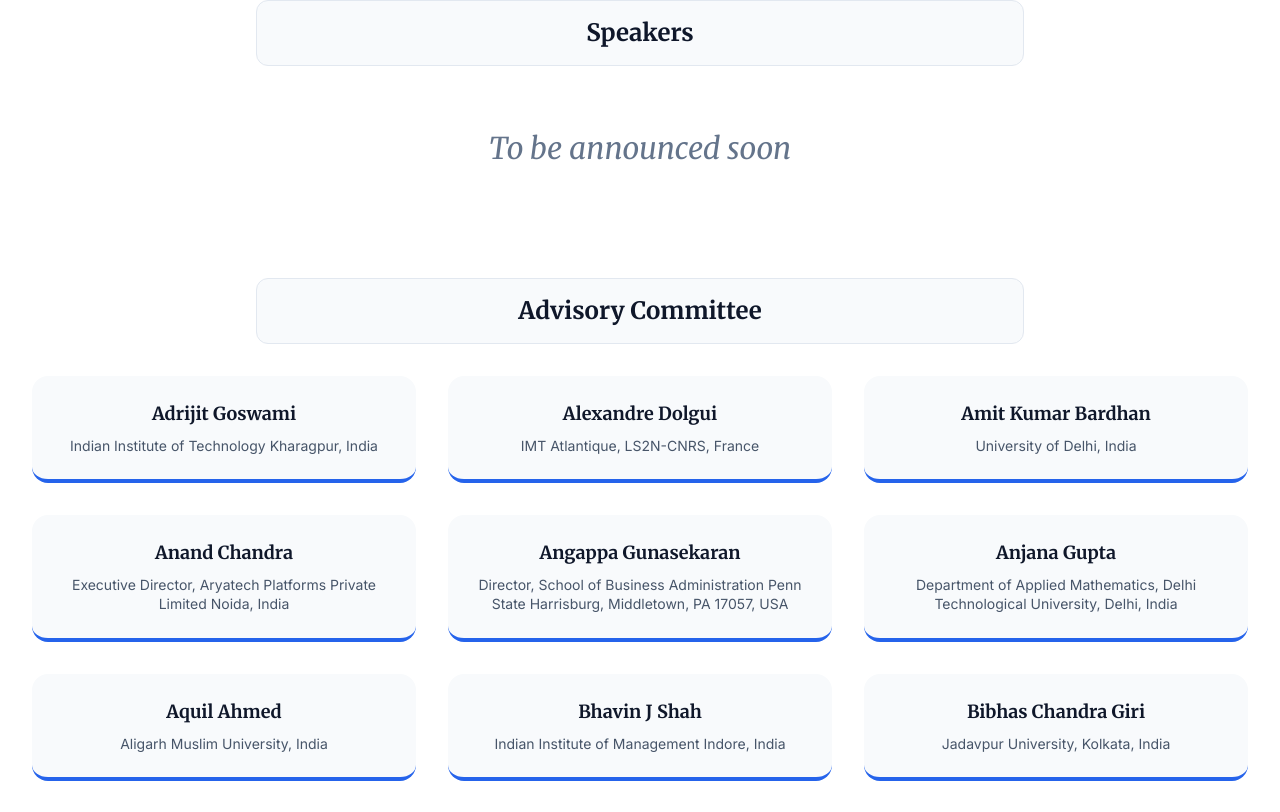
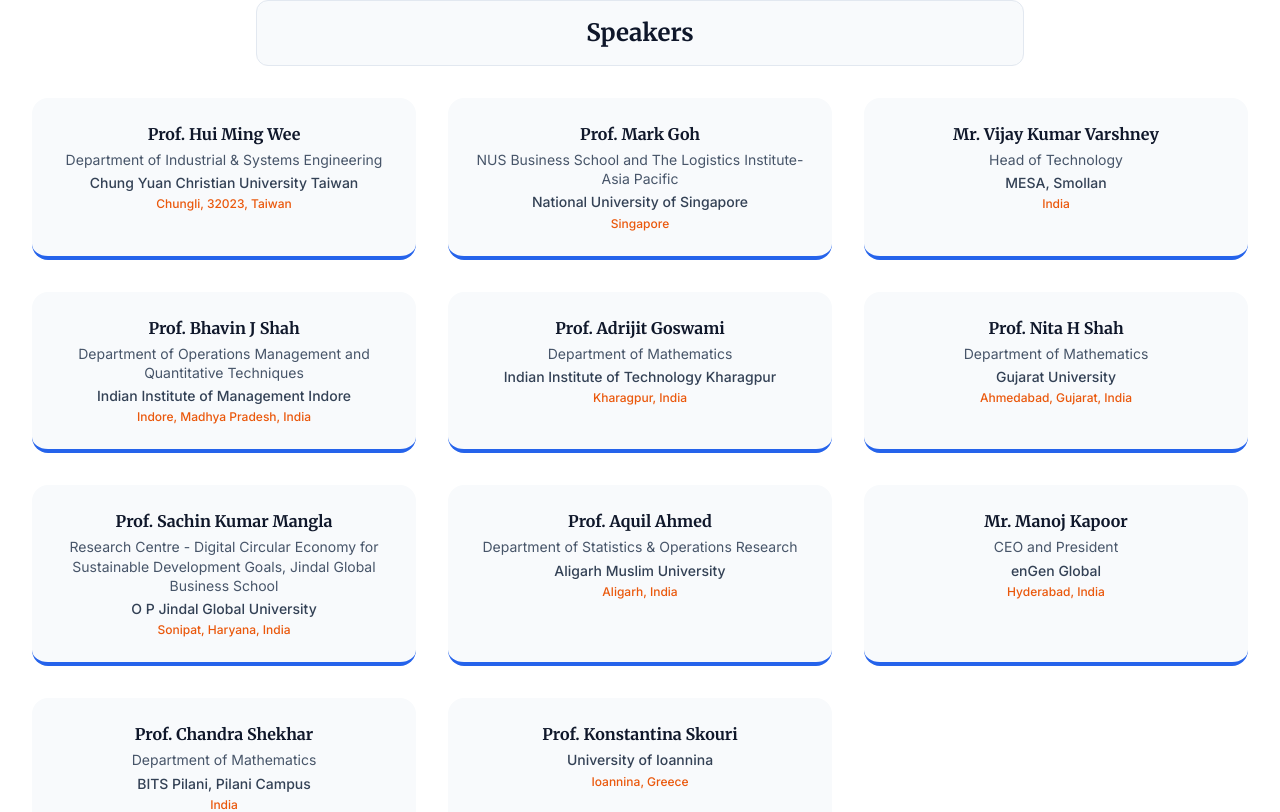
Before and after one commit to vikrantwiz02/ORSI-Conference-2025, a React (Vite) app: page / in a window 1280 px wide. Shown: the part 7848-8660 px from the top of the page. Built offline with nearby package versions, Linux system fonts and the light colour scheme.

Commit message:
feat: add Speakers section and update Advisory Committee structure

```diff
--- a/components/CommitteeSection.tsx
+++ b/components/CommitteeSection.tsx
@@ -1,5 +1,5 @@
 import React, { useState } from 'react';
-import { PATRONS, CHAIRS, ADVISORY_COMMITTEE, ORGANIZING_COMMITTEE, ORSI_COUNCIL_MEMBERS } from '../constants';
+import { PATRONS, CHAIRS, ADVISORY_COMMITTEE, ORGANIZING_COMMITTEE, ORSI_COUNCIL_MEMBERS, SPEAKERS } from '../constants';
 
 const CommitteeSection: React.FC = () => {
   const [showAllAdvisory, setShowAllAdvisory] = useState(false);
@@ -127,8 +127,18 @@
             <h3 className="text-2xl font-bold text-govt-navy mb-8 text-center bg-slate-50 py-4 rounded-xl mx-auto max-w-3xl border border-slate-200">
                 Speakers
             </h3>
-            <div className="text-center mb-16 py-8">
-                <p className="text-2xl md:text-3xl font-serif italic text-slate-500">To be announced soon</p>
+            <div className="grid grid-cols-1 md:grid-cols-2 lg:grid-cols-3 gap-8 mb-16">
+                {SPEAKERS.map((speaker, idx) => (
+                    <div key={idx} className="bg-slate-50 p-6 rounded-2xl text-center border-b-4 border-govt-blue hover:shadow-lg transition-shadow">
+                        {/* <div className="w-16 h-16 bg-govt-blue/10 rounded-full mx-auto mb-4 flex items-center justify-center text-2xl font-serif font-bold text-govt-blue">
+                            {speaker.name.split(' ').find(p => !['Prof.', 'Mr.', 'Ms.', 'Dr.'].includes(p))?.charAt(0) ?? speaker.name.charAt(0)}
+                        </div> */}
+                        <h3 className="text-base font-bold text-govt-navy mb-1">{speaker.name}</h3>
+                        {speaker.post && <p className="text-sm text-slate-600 leading-snug mb-1">{speaker.post}</p>}
+                        <p className="text-sm text-slate-700 font-medium leading-snug mb-1">{speaker.institution}</p>
+                        <p className="text-xs text-govt-accent font-medium">{speaker.location}</p>
+                    </div>
+                ))}
             </div>
         </div>
 
@@ -139,17 +149,14 @@
             </h3>
 
             <div className="grid grid-cols-1 md:grid-cols-2 lg:grid-cols-3 gap-8">
-                {displayedAdvisory.map((member, idx) => {
-                    const parts = member.split(', ');
-                    const name = parts[0];
-                    const affiliation = parts.slice(1).join(', ');
-                    return (
-                        <div key={idx} className="bg-slate-50 p-6 rounded-2xl text-center border-b-4 border-govt-blue hover:shadow-lg transition-shadow">
-                            <h3 className="text-lg font-bold text-govt-navy mb-2">{name}</h3>
-                            <p className="text-sm text-slate-600 leading-snug">{affiliation}</p>
-                        </div>
-                    );
-                })}
+                {displayedAdvisory.map((member, idx) => (
+                    <div key={idx} className="bg-slate-50 p-6 rounded-2xl text-center border-b-4 border-govt-blue hover:shadow-lg transition-shadow">
+                        <h3 className="text-base font-bold text-govt-navy mb-1">{member.name}</h3>
+                        {member.post && <p className="text-sm text-slate-600 leading-snug mb-1">{member.post}</p>}
+                        <p className="text-sm text-slate-700 font-medium leading-snug mb-1">{member.institution}</p>
+                        {member.location && <p className="text-xs text-govt-accent font-medium">{member.location}</p>}
+                    </div>
+                ))}
             </div>
 
             {/* Show More Button */}
--- a/constants.ts
+++ b/constants.ts
@@ -100,42 +100,110 @@
   }
 ];
 
+export const SPEAKERS = [
+  {
+    name: "Prof. Hui Ming Wee",
+    post: "Department of Industrial & Systems Engineering",
+    institution: "Chung Yuan Christian University Taiwan",
+    location: "Chungli, 32023, Taiwan"
+  },
+  {
+    name: "Prof. Mark Goh",
+    post: "NUS Business School and The Logistics Institute-Asia Pacific",
+    institution: "National University of Singapore",
+    location: "Singapore"
+  },
+  {
+    name: "Mr. Vijay Kumar Varshney",
+    post: "Head of Technology",
+    institution: "MESA, Smollan",
+    location: "India"
+  },
+  {
+    name: "Prof. Bhavin J Shah",
+    post: "Department of Operations Management and Quantitative Techniques",
+    institution: "Indian Institute of Management Indore",
+    location: "Indore, Madhya Pradesh, India"
+  },
+  {
+    name: "Prof. Adrijit Goswami",
+    post: "Department of Mathematics",
+    institution: "Indian Institute of Technology Kharagpur",
+    location: "Kharagpur, India"
+  },
+  {
+    name: "Prof. Nita H Shah",
+    post: "Department of Mathematics",
+    institution: "Gujarat University",
+    location: "Ahmedabad, Gujarat, India"
+  },
+  {
+    name: "Prof. Sachin Kumar Mangla",
+    post: "Research Centre - Digital Circular Economy for Sustainable Development Goals, Jindal Global Business School",
+    institution: "O P Jindal Global University",
+    location: "Sonipat, Haryana, India"
+  },
+  {
+    name: "Prof. Aquil Ahmed",
+    post: "Department of Statistics & Operations Research",
+    institution: "Aligarh Muslim University",
+    location: "Aligarh, India"
+  },
+  {
+    name: "Mr. Manoj Kapoor",
+    post: "CEO and President",
+    institution: "enGen Global",
+    location: "Hyderabad, India"
+  },
+  {
+    name: "Prof. Chandra Shekhar",
+    post: "Department of Mathematics",
+    institution: "BITS Pilani, Pilani Campus",
+    location: "India"
+  },
+  {
+    name: "Prof. Konstantina Skouri",
+    post: "",
+    institution: "University of Ioannina",
+    location: "Ioannina, Greece"
+  }
+];
+
 export const ADVISORY_COMMITTEE = [
-  "Adrijit Goswami, Indian Institute of Technology Kharagpur, India",
-  "Alexandre Dolgui, IMT Atlantique, LS2N-CNRS, France",
-  "Amit Kumar Bardhan, University of Delhi, India",
-  "Anand Chandra, Executive Director, Aryatech Platforms Private Limited Noida, India",
-  "Angappa Gunasekaran, Director, School of Business Administration Penn State Harrisburg, Middletown, PA 17057, USA",
-  "Anjana Gupta, Department of Applied Mathematics, Delhi Technological University, Delhi, India",
-  "Aquil Ahmed, Aligarh Muslim University, India",
-  "Bhavin J Shah, Indian Institute of Management Indore, India",
-  "Bibhas Chandra Giri, Jadavpur University, Kolkata, India",
-  "Bipan Hazarika, Gauhati University, India",
-  "Chandra Shekhar, BITS Pilani, Pilani Campus, India",
-  "Chinedu Nwaigwe, Rivers State University, Port Harcourt, Nigeria",
-  "Christoph H. Glock, Technische Universität Darmstadt, Germany",
-  "Dhirendra Bahuguna, Indian Institute of Technology Kanpur, India",
-  "Gurprit S Gulati, Entrepreneur, Investor and Founder (Umbrella Infocare), India",
-  "Hui Ming Wee, Chung Yuan Christian University Taiwan Chungli, Taiwan",
-  "I. V. Murlikrishna, Jawaharlal Nehru Tech University, Hyderabad, India",
-  "J P Singh Joorel, University of Jammu, India",
-  "Kalyan Chakraborty, SRM University, Andhra Pradesh, India",
-  "Konstantina Skouri, University of Ioannina, Ioannina, Greece",
-  "Manoj Kapoor, CEO and President, enGen Global Hyderabad, India",
-  "Mark Goh, National University of Singapore, Singapore",
-  "M. Kuber Singh, D. M. College of Science, D. M. University, Imphal, India",
-  "M. Mathirajan, Indian Institute of Science, Bangalore, India",
-  "Nita H Shah, Gujarat University, India",
-  "Pramod Kumar Jain, Director General, IITRAM, India",
-  "Ram N. Mohapatra, Retired Professor, University of Central Florida, Orlando, USA",
-  "R. N. Mukherjee, Hon. Treasurer, ORSI Council",
-  // "Pinkimani Goswami, University of Science and Technology, Meghalaya, India",
-  "Sachin Kumar Mangla, O P Jindal Global University, Haryana, India",
-  "Samarjit Kar, National Institute of Technology, Durgapur, India",
-  "Shiv Raj Singh, CCS University, Meerut, India",
-  "Snigdha Banerjee, Devi Ahilya University, Indore, India",
-  "Vijay Kumar Varshney, Head of Technology, MESA, Smollan, India",
-  "V. S. S. Yadavalli, University of Pretoria, Pretoria, South Africa"
+  { name: "Adrijit Goswami", institution: "Indian Institute of Technology Kharagpur", location: "India" },
+  { name: "Alexandre Dolgui", post: "", institution: "IMT Atlantique, LS2N-CNRS", location: "France" },
+  { name: "Amit Kumar Bardhan", post: "", institution: "University of Delhi", location: "India" },
+  { name: "Anand Chandra", post: "Executive Director", institution: "Aryatech Platforms Private Limited", location: "Noida, India" },
+  { name: "Angappa Gunasekaran", post: "Director, School of Business Administration", institution: "Penn State Harrisburg", location: "Middletown, PA, USA" },
+  { name: "Anjana Gupta", post: "Department of Applied Mathematics", institution: "Delhi Technological University", location: "Delhi, India" },
+  { name: "Aquil Ahmed", post: "", institution: "Aligarh Muslim University", location: "India" },
+  { name: "Bhavin J Shah", post: "", institution: "Indian Institute of Management Indore", location: "India" },
+  { name: "Bibhas Chandra Giri", post: "", institution: "Jadavpur University", location: "Kolkata, India" },
+  { name: "Bipan Hazarika", post: "", institution: "Gauhati University", location: "India" },
+  { name: "Chandra Shekhar", institution: "BITS Pilani, Pilani Campus", location: "India" },
+  { name: "Chinedu Nwaigwe", post: "", institution: "Rivers State University", location: "Port Harcourt, Nigeria" },
+  { name: "Christoph H. Glock", post: "", institution: "Technische Universität Darmstadt", location: "Germany" },
+  { name: "Dhirendra Bahuguna", post: "", institution: "Indian Institute of Technology Kanpur", location: "Kanpur, India" },
+  { name: "Gurprit S Gulati", post: "Entrepreneur, Investor and Founder", institution: "Umbrella Infocare", location: "India" },
+  { name: "Hui Ming Wee", post: "", institution: "Chung Yuan Christian University", location: "Chungli, Taiwan" },
+  { name: "I. V. Murlikrishna", post: "", institution: "Jawaharlal Nehru Tech University", location: "Hyderabad, India" },
+  { name: "J P Singh Joorel", post: "", institution: "University of Jammu", location: "India" },
+  { name: "Kalyan Chakraborty", post: "", institution: "SRM University", location: "Andhra Pradesh, India" },
+  { name: "Konstantina Skouri", post: "", institution: "University of Ioannina", location: "Ioannina, Greece" },
+  { name: "Manoj Kapoor", post: "CEO and President", institution: "enGen Global", location: "Hyderabad, India" },
+  { name: "Mark Goh", post: "", institution: "National University of Singapore", location: "Singapore" },
+  { name: "M. Kuber Singh", post: "", institution: "D. M. College of Science, D. M. University", location: "Imphal, India" },
+  { name: "M. Mathirajan", post: "", institution: "Indian Institute of Science", location: "Bangalore, India" },
+  { name: "Nita H Shah", institution: "Gujarat University", location: "India" },
+  { name: "Pramod Kumar Jain", post: "Director General", institution: "IITRAM", location: "India" },
+  { name: "Ram N. Mohapatra", post: "Retired Professor", institution: "University of Central Florida", location: "Orlando, USA" },
+  { name: "R. N. Mukherjee", post: "Hon. Treasurer", institution: "ORSI Council", location: "" },
+  { name: "Sachin Kumar Mangla", post: "", institution: "O P Jindal Global University", location: "Haryana, India" },
+  { name: "Samarjit Kar", post: "", institution: "National Institute of Technology", location: "Durgapur, India" },
+  { name: "Shiv Raj Singh", post: "", institution: "CCS University", location: "Meerut, India" },
+  { name: "Snigdha Banerjee", post: "", institution: "Devi Ahilya University", location: "Indore, India" },
+  { name: "Vijay Kumar Varshney", post: "Head of Technology", institution: "MESA, Smollan", location: "India" },
+  { name: "V. S. S. Yadavalli", post: "", institution: "University of Pretoria", location: "Pretoria, South Africa" }
 ];
 
 export const ORGANIZING_COMMITTEE = [
```
